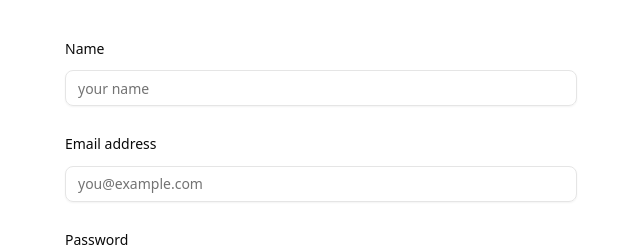
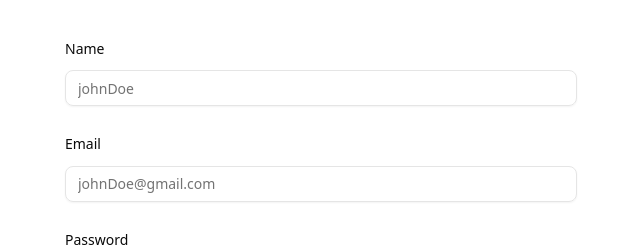
Before and after one commit to Abhinav-not-found/dealeo-client, a Next.js app: page /register in a window 1280 px wide. Shown: the part 224-476 px from the top of the page, without its empty margins (319-959 px from the left). Built offline with nearby package versions, Linux system fonts and the light colour scheme.

Commit message:
added register feature working with backend

```diff
--- a/src/app/helpers/auth.helper.ts
+++ b/src/app/helpers/auth.helper.ts
@@ -1,6 +1,7 @@
+import { AppRouterInstance } from "next/dist/shared/lib/app-router-context.shared-runtime"
 import { LoginFormState } from "@/components/form/login-form"
+import { RegisterFormState } from "@/components/form/register-form"
 import { toast } from "sonner"
-import { AppRouterInstance } from "next/dist/shared/lib/app-router-context.shared-runtime"
 
 type HandleLoginArgs = {
   setLoading: React.Dispatch<React.SetStateAction<boolean>>
@@ -48,3 +49,45 @@ export const handleLogin = async (
     setLoading(false)
   }
 }
+
+export const handleRegister = async (
+  e: React.FormEvent<HTMLFormElement>,
+  form: RegisterFormState,
+  router: AppRouterInstance,
+  { setLoading }: HandleLoginArgs,
+) => {
+  e.preventDefault()
+  setLoading(true)
+
+  try {
+    const res = await fetch(
+      `${process.env.NEXT_PUBLIC_API_URL}/api/auth/register`,
+      {
+        method: "POST",
+        headers: { "Content-Type": "application/json" },
+        body: JSON.stringify(form),
+        credentials: "include",
+      },
+    )
+    const data: { message?: string; code?: string } = await res.json()
+    if (!res.ok) {
+      switch (data.code) {
+        case "MISSING_FIELDS":
+        case "EMAIL_EXISTS":
+        case "VALIDATION_ERROR":
+          toast.error(data.message)
+          break
+        default:
+          toast.error(data.message || "Register failed")
+      }
+      return
+    }
+    toast.success(data.message)
+    router.push("/login")
+    router.refresh()
+  } catch (error) {
+    console.log(error)
+  } finally {
+    setLoading(false)
+  }
+}
--- a/src/components/form/register-form.tsx
+++ b/src/components/form/register-form.tsx
@@ -1,25 +1,78 @@
+"use client"
 import { Field, FieldGroup, FieldLabel, FieldSet } from "@/components/ui/field"
 import { Input } from "../ui/input"
 import { Button } from "../ui/button"
+import { useState } from "react"
+import { useRouter } from "next/navigation"
+import { Spinner } from "../ui/spinner"
+import { handleRegister } from "@/app/helpers/auth.helper"
+
+export type RegisterFormState = {
+  name: string
+  email: string
+  password: string
+}
+
 const RegisterForm = () => {
+  const [form, setForm] = useState<RegisterFormState>({
+    name: "",
+    email: "",
+    password: "",
+  })
+  const [loading, setLoading] = useState(false)
+  const router = useRouter()
+
+  const handleChange = (e: React.ChangeEvent<HTMLInputElement>) => {
+    const { id, value } = e.target
+    setForm((prev) => ({ ...prev, [id]: value }))
+  }
+
+  const fields: Array<{
+    id: keyof RegisterFormState
+    label: string
+    placeholder: string
+    type: string
+  }> = [
+    {
+      id: "name",
+      label: "Name",
+      placeholder: "johnDoe",
+      type: "text",
+    },
+    {
+      id: "email",
+      label: "Email",
+      placeholder: "johnDoe@gmail.com",
+      type: "email",
+    },
+    {
+      id: "password",
+      label: "Password",
+      placeholder: "••••••",
+      type: "password",
+    },
+  ]
   return (
-    <form>
+    <form onSubmit={(e) => handleRegister(e, form, router, { setLoading })}>
       <FieldSet>
         <FieldGroup>
-          <Field>
-            <FieldLabel htmlFor='name'>Name</FieldLabel>
-            <Input id='name' placeholder='your name' />
-          </Field>
-          <Field>
-            <FieldLabel htmlFor='email'>Email address</FieldLabel>
-            <Input id='email' placeholder='you@example.com' />
-          </Field>
-          <Field>
-            <FieldLabel htmlFor='password'>Password</FieldLabel>
-            <Input id='password' placeholder='••••••' />
-          </Field>
+          {fields.map(({ id, label, placeholder, type }) => (
+            <Field key={id}>
+              <FieldLabel htmlFor={id}>{label}</FieldLabel>
+              <Input
+                id={id}
+                type={type}
+                value={form[id]}
+                onChange={handleChange}
+                placeholder={placeholder}
+              />
+            </Field>
+          ))}
           <Field orientation='horizontal'>
-            <Button className='w-full'>Sign Up</Button>
+            <Button className='w-full' disabled={loading}>
+              {" "}
+              {loading ? <Spinner /> : "Sign Up"}
+            </Button>
           </Field>
         </FieldGroup>
       </FieldSet>
```
